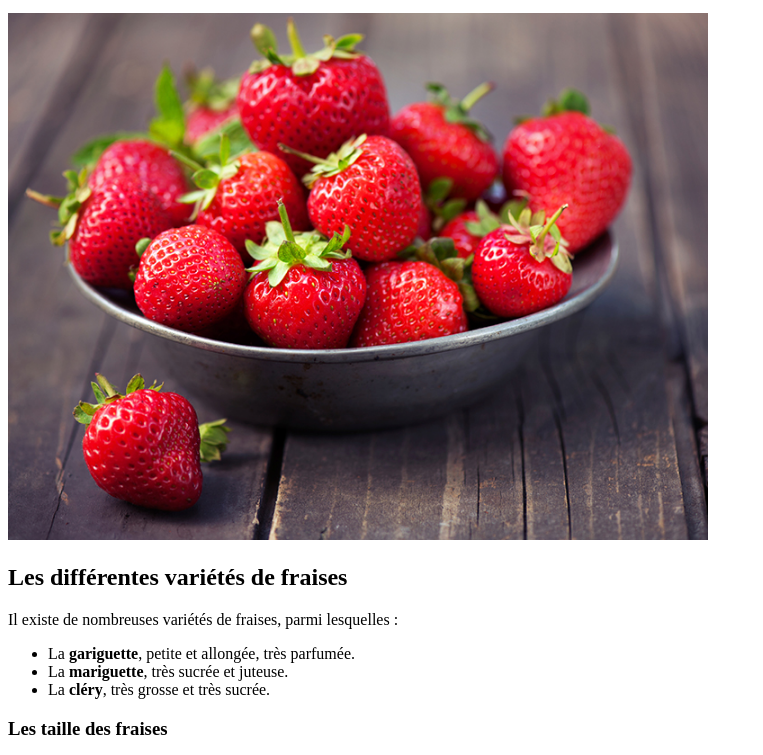
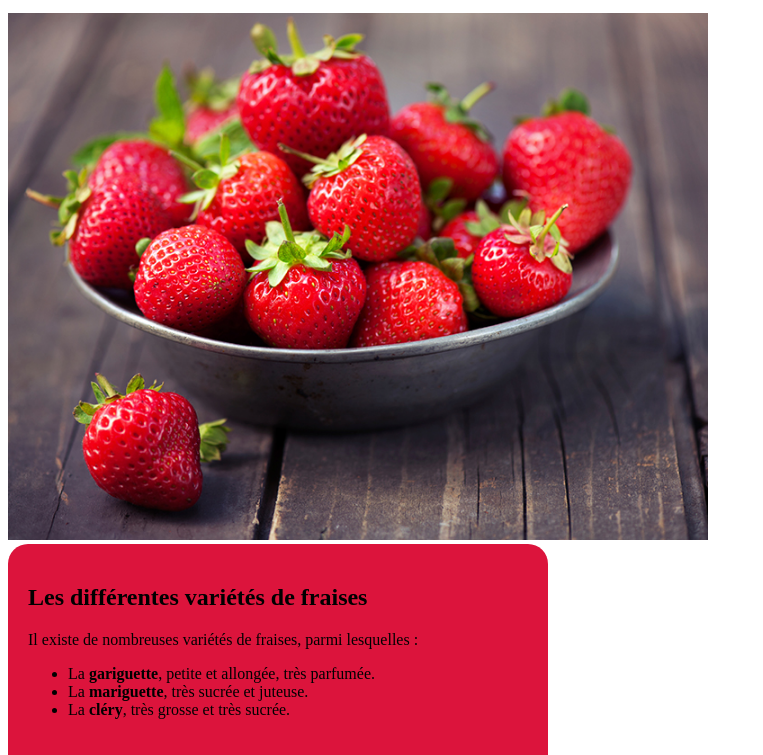
Before and after one commit to Alexandre-Manuel-Marro/mon-premier-site, a plain HTML site: page index.html in a window 1280 px wide. Shown: the part 189-944 px from the top of the page, without its empty margins (0-763 px from the left). Drawn offline with Linux system fonts and the light colour scheme.

Commit message:
Mise à jour page d'acceuil et styles

```diff
--- a/index.html
+++ b/index.html
@@ -8,6 +8,13 @@
         <meta name="description" content="Exercice 1 sur le support de cours">
 
         <style>
+            .DescFraise{
+                height: 200px;
+                width: 500px;
+                border-radius: 20px;
+                background-color: crimson;
+                padding: 20px;
+            }
         </style>
     </head>
 
@@ -37,7 +44,7 @@
             <p>Découvrez tout ce que vous avez toujours voulu savoir sur ce fruit rouge délicieux et irrésistible.</p>
             <img width="700" alt="Bol de fraises" src="media/image/ingredient-saisonnier-les-fraises-walmart.jpg">
 
-            <section>
+            <section class="DescFraise">
                 <h2>Les différentes variétés de fraises</h2>
 
                 <p>Il existe de nombreuses variétés de fraises, parmi lesquelles :</p>
```
